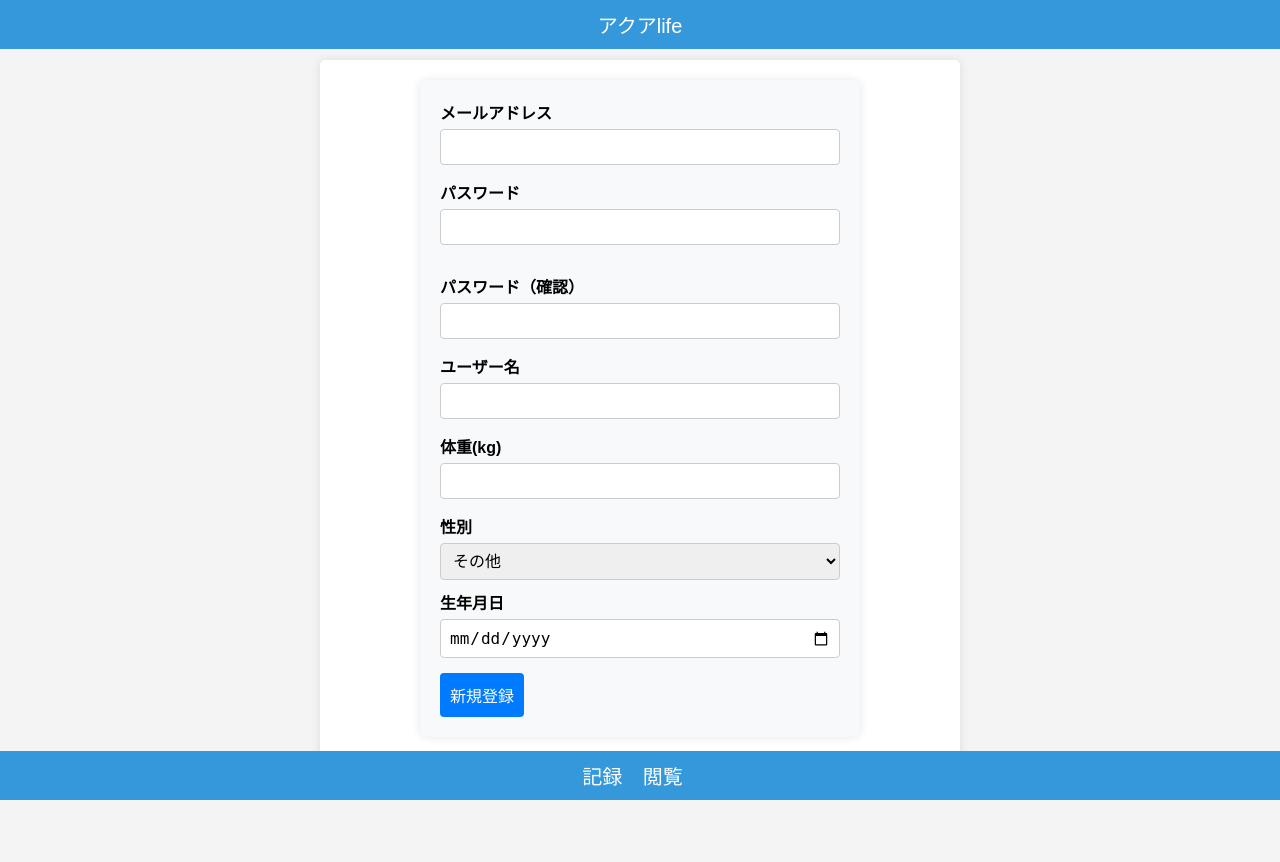
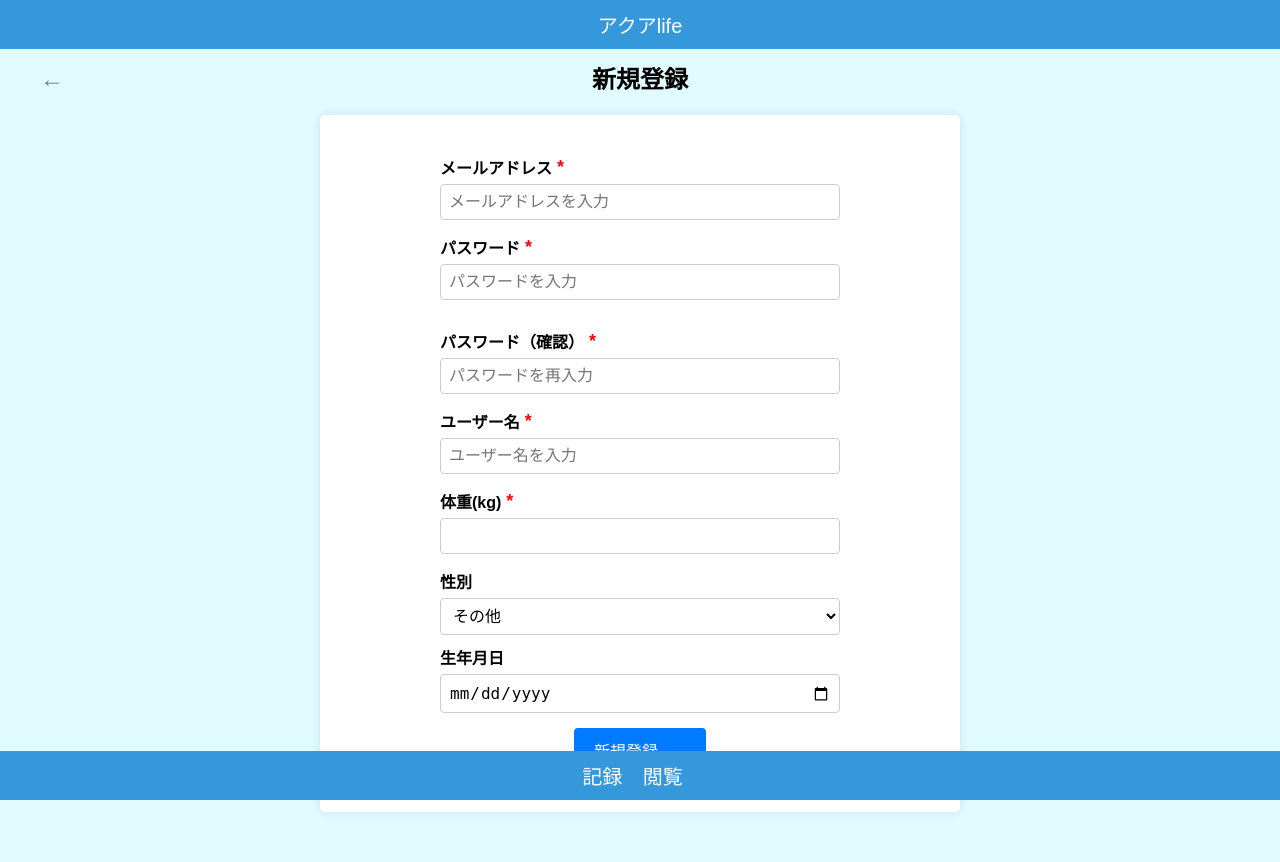
Before and after one commit to miakBB/suntory-project, a Django app: page /users/register/ in a window 1280 px wide. Before the commit the page ends 800 px from the top, so only its background shows below. Run offline with Django 5.2, Linux system fonts and the light colour scheme.

Commit message:
新規登録画面の見た目と戻るボタンの設置

```diff
--- a/templates/base.html
+++ b/templates/base.html
@@ -13,7 +13,7 @@
 
         body {
             font-family: Arial, sans-serif;
-            background-color: #f4f4f4;
+            background-color: rgba(224, 251, 255, 1); /* 背景色を変更 */
             display: flex;
             flex-direction: column; /* フレックスボックスを使用してレイアウトを管理 */
         }
@@ -93,9 +93,7 @@
 </header>
 
 <main>
-    <div class="container">
-        {% block content %}{% endblock %}
-    </div>
+{% block content %}{% endblock %}
 </main>
 
 <footer>
--- a/users/templates/register.html
+++ b/users/templates/register.html
@@ -1,6 +1,7 @@
 {% extends "base.html" %}
 {% block content %}
 <style>
+    /* 入力欄のスタイル */
     .form-group {
         display: flex;
         flex-direction: column;
@@ -10,6 +11,14 @@
     label {
         font-weight: bold;
         margin-bottom: 5px;
+        display: flex;
+        align-items: center;
+    }
+
+    label .required {
+        color: red;
+        font-size: 18px;
+        margin-left: 5px;
     }
 
     input, select {
@@ -17,51 +26,69 @@
         font-size: 16px;
         border: 1px solid #ccc;
         border-radius: 4px;
+        background-color: white; /* 入力欄の背景色を白に */
     }
 
     button {
         background-color: #007bff;
         color: white;
-        padding: 10px;
+        padding: 10px 20px;
         font-size: 16px;
         border: none;
         border-radius: 4px;
         cursor: pointer;
+        display: flex;
+        align-items: center;
+        justify-content: center;
     }
 
     button:hover {
         background-color: #0056b3;
     }
 
+    .arrow {
+        margin-left: 10px;
+        font-size: 18px;
+    }
+
+    /* フォーム自体のスタイル */
     .form-container {
         max-width: 400px;
         margin: auto;
         padding: 20px;
-        background-color: #f8f9fa;
+        background-color: white; /* フォーム自体の背景色を白に */
         border-radius: 8px;
-        box-shadow: 0px 0px 10px rgba(0, 0, 0, 0.1);
+        box-shadow: none; /* 影を消す */
     }
 
+    /* フォーム全体の背景色を変更 */
+    .form-wrapper {
+        background-color: rgb(255, 255, 255); /* 背景色を変更 */
+        padding: 40px 0;
+    }
+
+    /* エラーメッセージのスタイル */
     .error-message {
         color: red;
         font-size: 14px;
         margin-top: 5px;
     }
+
+    /* モーダルのスタイル */
     .modal {
-        display: none; /* 初期状態では非表示 */
+        display: none;
         position: fixed;
         z-index: 1000;
         left: 0;
         top: 0;
         width: 100%;
         height: 100%;
-        background-color: rgba(0, 0, 0, 0.6); /* 背景を半透明の黒に */
+        background-color: rgba(0, 0, 0, 0.6);
         display: flex;
         align-items: center;
         justify-content: center;
     }
 
-    /* モーダルのコンテンツ */
     .modal-content {
         background-color: white;
         width: 90%;
@@ -74,7 +101,6 @@
         animation: fadeIn 0.3s ease-in-out;
     }
 
-    /* モーダルを閉じるボタン */
     .modal-close {
         position: absolute;
         top: 10px;
@@ -89,13 +115,11 @@
         color: red;
     }
 
-    /* モーダルタイトル */
     .modal h3 {
         font-size: 20px;
         margin-bottom: 15px;
     }
 
-    /* エラーメッセージのスタイル */
     .modal p {
         white-space: pre-wrap;
         text-align: left;
@@ -104,7 +128,6 @@
         margin: 10px 0;
     }
 
-    /* モーダルのアニメーション */
     @keyframes fadeIn {
         from {
             opacity: 0;
@@ -115,41 +138,102 @@
             transform: translateY(0);
         }
     }
+
+    /* 新規登録の文字を中央配置 */
+    .form-header {
+        display: flex;
+        justify-content: center;
+        align-items: center;
+        font-size: 24px;
+        font-weight: bold;
+        margin-bottom: 20px;
+        width: 100%;
+        position: relative;
+    }
+
+    /* 戻るボタンのスタイル */
+    .back-button {
+        position: absolute;
+        left: 20px; /* メールアドレスと同じ横軸に配置 */
+        top: 5px; /* 新規登録と同じ縦軸に配置 */
+        font-size: 22px; /* 矢印を少し太く */
+        cursor: pointer;
+        color: gray; /* 矢印の色を灰色に */
+        text-decoration: none;
+        padding: 0;
+        display: flex;
+        align-items: center;
+        justify-content: center;
+    }
+
+    .back-arrow {
+        margin-right: 8px;
+        font-weight: bold; /* 矢印を太く */
+        font-size: 24px; /* 矢印のサイズを少し大きく */
+    }
+
+    /* ボタンのみを中央に配置 */
+    .form-group-submit {
+        display: flex;
+        justify-content: center;
+        width: 100%;
+    }
 </style>
+
+<div class="form-header">
+    <!-- 戻るボタン -->
+    <a href="{% url 'login' %}" class="back-button">
+        <span class="back-arrow">←</span>
+    </a>
+    新規登録
+</div>
+<div class="container">
+
 
     <div class="form-container">
         <form id="register-form" method="post" novalidate> <!-- HTML5バリデーション無効化 -->
             {% csrf_token %}
 
             <div class="form-group">
-            <label for="id_email">メールアドレス</label>
-            <input type="email" id="id_email" name="email">
+                <label for="id_email">メールアドレス
+                    <span class="required">*</span>
+                </label>
+                <input type="email" id="id_email" name="email" placeholder="メールアドレスを入力">
                 <span class="error-message" id="email-error"></span>
             </div>
 
             <div class="form-group">
-            <label for="id_password1">パスワード</label>
-            <input type="password" id="id_password1" name="password1">
+                <label for="id_password1">パスワード
+                    <span class="required">*</span>
+                </label>
+                <input type="password" id="id_password1" name="password1" placeholder="パスワードを入力">
                 <ul class="error-message" id="password-errors"></ul>
             </div>
 
             <div class="form-group">
-            <label for="id_password2">パスワード（確認）</label>
-            <input type="password" id="id_password2" name="password2">
+                <label for="id_password2">パスワード（確認）
+                    <span class="required">*</span>
+                </label>
+                <input type="password" id="id_password2" name="password2" placeholder="パスワードを再入力">
                 <span class="error-message" id="password-match-error"></span>
             </div>
 
             <div class="form-group">
-            <label for="id_username">ユーザー名</label>
-            <input type="text" id="id_username" name="username">
+                <label for="id_username">ユーザー名
+                    <span class="required">*</span>
+                </label>
+                <input type="text" id="id_username" name="username" placeholder="ユーザー名を入力">
                 <span class="error-message" id="username-error"></span>
             </div>
 
             <div class="form-group">
-            <label for="id_weight">体重(kg)</label>
+                <label for="id_weight">体重(kg)
+                    <span class="required">*</span>
+                </label>
                 <input type="number" id="id_weight" name="weight" min="1" max="150" step="1" oninput="this.value = this.value.replace(/[^0-9]/g, '');">
                 <span class="error-message" id="weight-error"></span>
             </div>
+
             <div class="form-group">
                 <label for="id_gender">性別</label>
                 <select id="id_gender" name="gender">
@@ -158,17 +242,24 @@
                     <option value="9" selected>その他</option>
                 </select>
             </div>
+
             <div class="form-group">
                 <label for="id_birth_date">生年月日</label>
-            <input type="date" id="id_birth_date" name="birth_date">
+                <input type="date" id="id_birth_date" name="birth_date" placeholder="生年月日を入力">
                 <span class="error-message" id="birthdate-error"></span>
             </div>
 
-
-
-        <button type="submit">新規登録</button>
+            <!-- 新規登録ボタンのみを中央に配置 -->
+            <div class="form-group-submit">
+                <button type="submit">
+                    新規登録
+                    <span class="arrow">→</span>
+                </button>
+            </div>
         </form>
     </div>
+</div>
+
 <div id="errorModal" class="modal">
     <div class="modal-content">
         <span class="modal-close">&times;</span>
@@ -176,21 +267,19 @@
         <p id="modal-error-message"></p>
     </div>
 </div>
+
 <script>
     document.addEventListener("DOMContentLoaded", function() {
         const modal = document.getElementById("errorModal");
         const modalMessage = document.getElementById("modal-error-message");
         const closeModal = document.querySelector(".modal-close");
 
-        // モーダルを閉じる処理
         closeModal.addEventListener("click", function() {
             modal.style.display = "none";
         });
 
-        // Django から渡されたエラーメッセージを取得
         let backendErrors = JSON.parse('{{ backend_errors|default:"null" | escapejs }}');
 
-        // モーダルをデフォルトで非表示にする
         modal.style.display = "none";
 
         if (backendErrors && Object.keys(backendErrors).length > 0) {
@@ -201,154 +290,15 @@
             } else if (typeof backendErrors === "object") {
                 for (let key in backendErrors) {
                     if (Array.isArray(backendErrors[key])) {
-                        errorText += `<li><strong>${key}:</strong> ${backendErrors[key].map(e => e.message || e).join(", ")}</li>`;
-                    } else {
-                        errorText += `<li><strong>${key}:</strong> ${backendErrors[key]}</li>`;
+                        errorText += `<li><strong>${key}:</strong> ${backendErrors[key].join(", ")}</li>`;
                     }
                 }
             }
-
             errorText += "</ul>";
 
-            if (errorText.trim() !== "<ul></ul>") {
             modalMessage.innerHTML = errorText;
-                modal.style.display = "flex";  // エラーがある場合のみ表示
-            }
+            modal.style.display = "flex";
         }
     });
-    document.addEventListener("DOMContentLoaded", function() {
-        const email = document.getElementById("id_email");
-        const password1 = document.getElementById("id_password1");
-        const password2 = document.getElementById("id_password2");
-        const username = document.getElementById("id_username");
-        const weight = document.getElementById("id_weight");
-        const birthdate = document.getElementById("id_birth_date");
-        const passwordErrors = document.getElementById("password-errors");
-        const passwordMatchError = document.getElementById("password-match-error");
-        const emailError = document.getElementById("email-error");
-        const usernameError = document.getElementById("username-error");
-        const weightError = document.getElementById("weight-error");
-        const birthdateError = document.getElementById("birthdate-error");
-        const form = document.getElementById("register-form");
-
-        function validateEmail() {
-            const emailValue = email.value;
-            const emailPattern = /^[^\s@]+@[^\s@]+\.[^\s@]+$/;
-            if (!emailPattern.test(emailValue)) {
-                emailError.textContent = "有効なメールアドレスを入力してください。";
-                return false;
-            } else {
-                emailError.textContent = "";
-                return true;
-            }
-        }
-
-        function validatePassword() {
-            const password = password1.value;
-            passwordErrors.innerHTML = "";
-
-            let errors = [];
-
-            if (password.length < 8) {
-                errors.push("パスワードは最低8文字以上にしてください。");
-            }
-            if (!/[A-Za-z]/.test(password)) {
-                errors.push("パスワードには少なくとも1つの英字を含めてください。");
-            }
-            if (!/[0-9]/.test(password)) {
-                errors.push("パスワードには少なくとも1つの数字を含めてください。");
-            }
-            if (/^\d+$/.test(password)) {
-                errors.push("数字のみのパスワードは使用できません。");
-            }
-
-            errors.forEach(error => {
-                const li = document.createElement("li");
-                li.textContent = error;
-                passwordErrors.appendChild(li);
-            });
-        }
-
-        function checkPasswordMatch() {
-            if (password1.value !== password2.value) {
-                passwordMatchError.textContent = "パスワードが一致しません。";
-            } else {
-                passwordMatchError.textContent = "";
-            }
-        }
-
-        function validateForm() {
-            let valid = true;
-
-            if (email.value.trim() === "") {
-                emailError.textContent = "メールアドレスを入力してください。";
-                valid = false;
-            } else if (email.value.length > 128) {
-                emailError.textContent = "メールアドレスは128文字以内で入力してください。";
-                valid = false;
-            } else if (!validateEmail()) {
-                valid = false;
-            } else {
-                emailError.textContent = "";
-            }
-
-            if (username.value.trim() === "") {
-                usernameError.textContent = "ユーザー名を入力してください。";
-                valid = false;
-            } else if (username.value.length > 15) {
-                usernameError.textContent = "ユーザー名は15文字以内で入力してください。";
-                valid = false;
-            } else {
-                usernameError.textContent = "";
-            }
-
-            if (weight.value.trim() === "") {
-                weightError.textContent = "体重を入力してください。";
-                valid = false;
-            } else if (!/^\d+$/.test(weight.value)) {
-                weightError.textContent = "体重は整数で入力してください。";
-                valid = false;
-            } else if (parseInt(weight.value) < 1 || parseInt(weight.value) > 150) {
-                weightError.textContent = "体重は1から150の間で入力してください。";
-                valid = false;
-            } else {
-                weightError.textContent = "";
-            }
-
-            if (birthdate.value.trim() === "") {
-                birthdateError.textContent = "生年月日を入力してください。";
-                valid = false;
-            } else {
-                birthdateError.textContent = "";
-            }
-
-            if (password1.value.trim() === "") {
-                passwordErrors.textContent = "パスワードを入力してください。";
-                valid = false;
-            } else {
-                passwordErrors.textContent = "";
-            }
-
-            return valid;
-        }
-
-        email.addEventListener("input", validateEmail);
-        password1.addEventListener("input", validatePassword);
-        password2.addEventListener("input", checkPasswordMatch);
-
-        form.addEventListener("submit", function(event) {
-            if (!validateForm()) {
-                event.preventDefault(); // フォーム送信を防ぐ
-                return false;  // 完全にブロック
-            }
-            validatePassword();
-            checkPasswordMatch();
-            if (passwordErrors.children.length > 0 || passwordMatchError.textContent !== "") {
-                event.preventDefault(); // フォーム送信を防ぐ
-                return false;  // 完全にブロック
-            }
-        });
-    });
 </script>
-
 {% endblock %}
```
Lines whose indentation alone changed are shown as unchanged.
